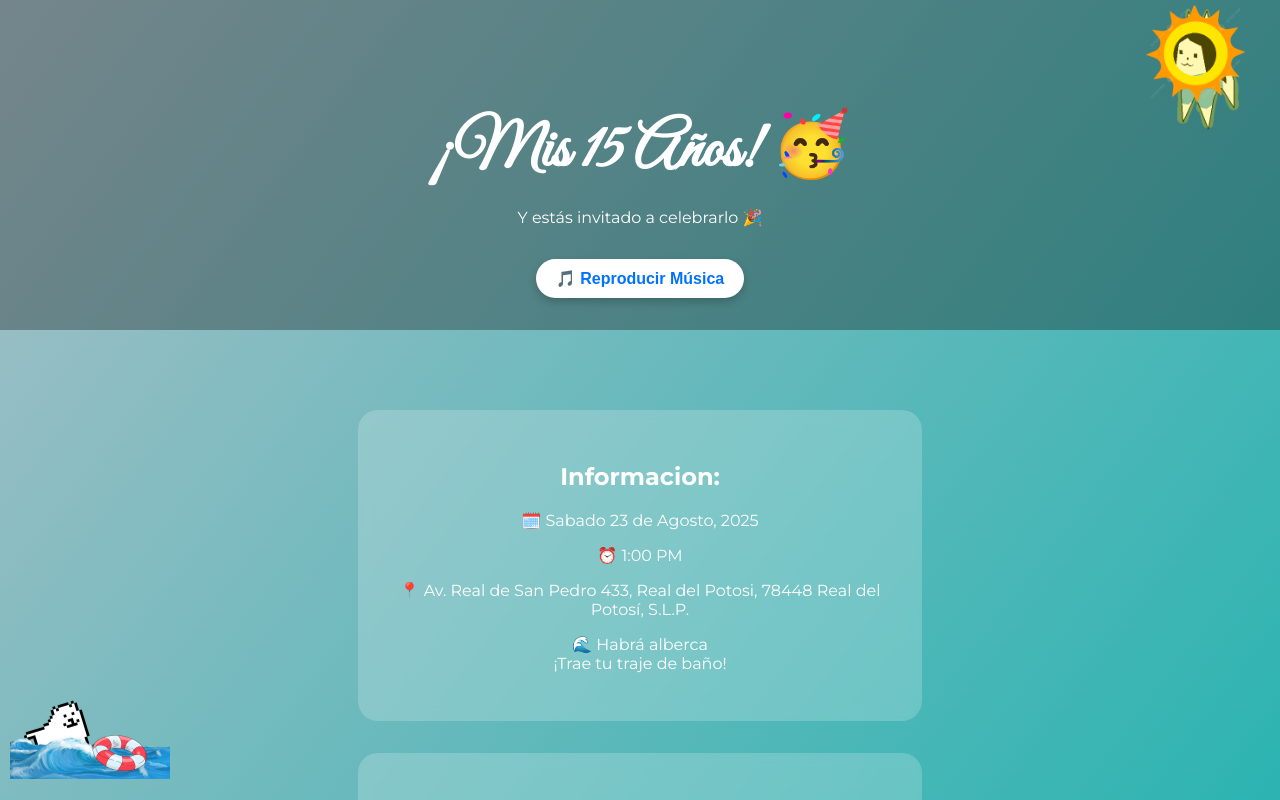
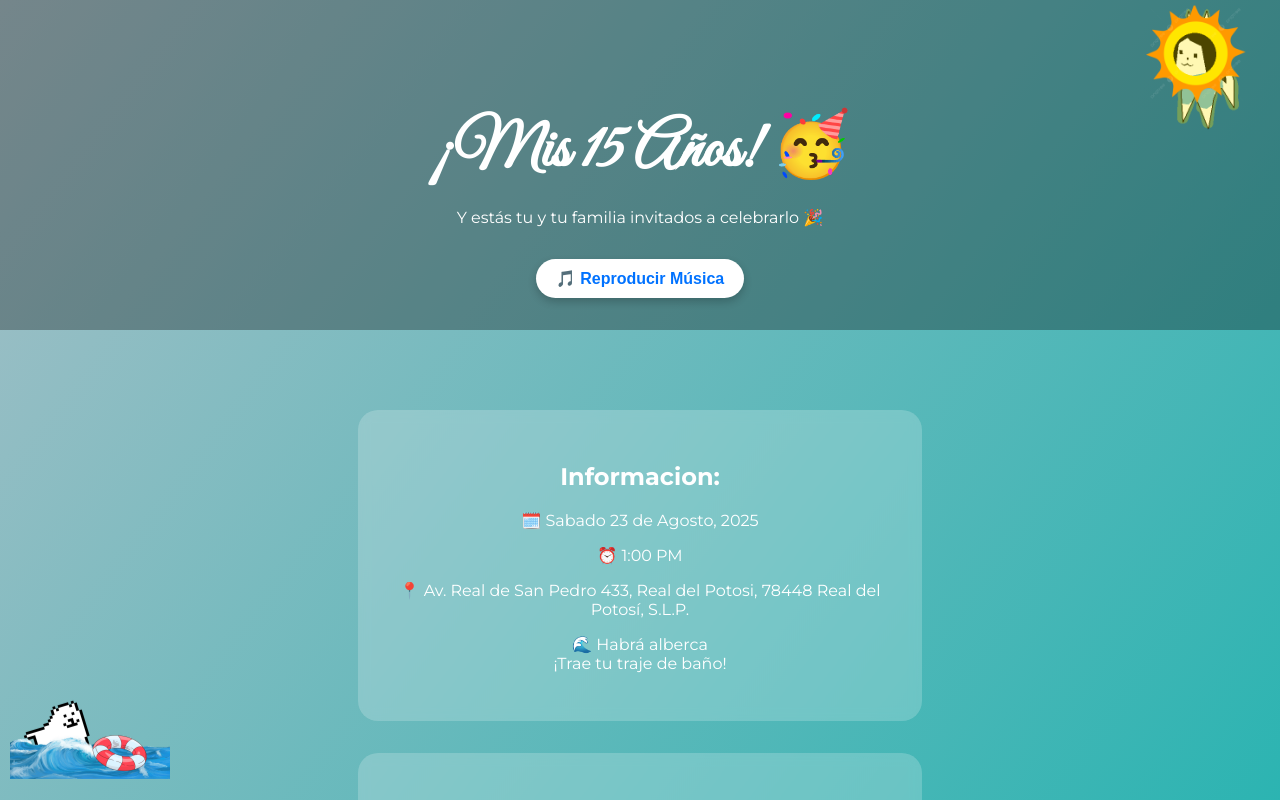
Before and after one commit to Invitacionesabdiel/Invitacion-Abdiel, a plain HTML site: page index.html in a window 1280 px wide. Shown: the top 800 px of the page. Drawn offline with nearby package versions, Linux system fonts and the light colour scheme.

Commit message:
Add files via upload

```diff
--- a/index.html
+++ b/index.html
@@ -111,7 +111,7 @@
 
   <header>
     <h1 data-aos="zoom-in">¡Mis 15 Años! 🥳</h1>
-    <p data-aos="fade-up" data-aos-delay="200">Y estás invitado a celebrarlo 🎉</p>
+    <p data-aos="fade-up" data-aos-delay="200">Y estás tu y tu familia invitados a celebrarlo 🎉</p>
     <button class="music-button" onclick="toggleMusic()">🎵 Reproducir Música</button>
   </header>
 
```
